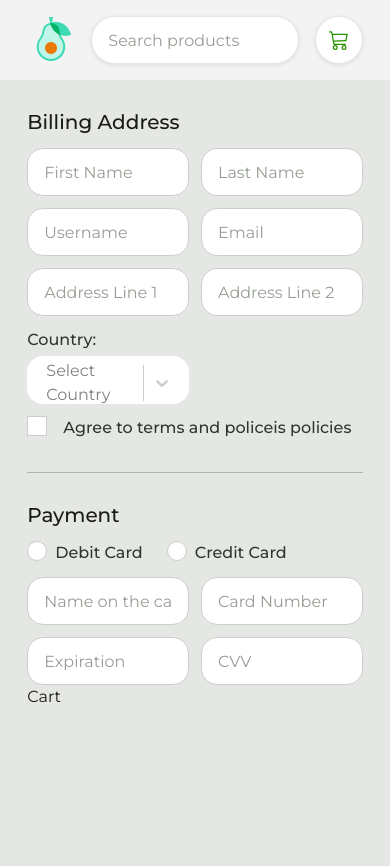
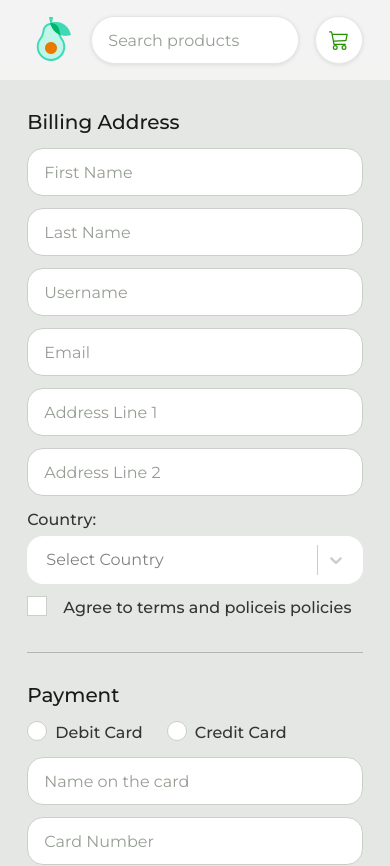
Before and after one commit to rizwanahamadcodes/fruits-ecommerce, a React (Vite) app: page /checkout in a window 390 px wide. Shown: the top 866 px of the page. Before the commit the page ends 844 px from the top, so only its background shows below. Built offline with nearby package versions, Linux system fonts and the light colour scheme.

Commit message:
made the payment and billing forms responsive

```diff
--- a/src/pages/Checkout.tsx
+++ b/src/pages/Checkout.tsx
@@ -52,7 +52,7 @@ const Input = (props: InputProps) => {
 
 const BillingForm = () => {
     return (
-        <form className="grid grid-cols-2 gap-0.75">
+        <form className="grid grid-cols-1 sm:grid-cols-2 gap-0.75">
             <Input placeholder="First Name" type="text" />
             <Input placeholder="Last Name" type="text" />
             <Input placeholder="Username" type="text" />
@@ -60,7 +60,7 @@ const BillingForm = () => {
             <Input placeholder="Address Line 1" type="text" />
             <Input placeholder="Address Line 2" type="text" />
             <SelectCountry className="" />
-            <div className="relative flex gap-1 col-span-2">
+            <div className="relative flex gap-1 cols-span-1 sm:col-span-2">
                 <input
                     id="agreedToTerms"
                     type="checkbox"
@@ -151,8 +151,8 @@ const OptionWithIcon = (props: OptionProps<OptionType>) => {
 };
 const PaymentForm = () => {
     return (
-        <form className="grid grid-cols-2 gap-0.75">
-            <div className="flex gap-1.5 col-span-2">
+        <form className="grid grid-cols-1 sm:grid-cols-2 gap-0.75">
+            <div className="flex gap-1.5 col-span-1 sm:col-span-2">
                 <span className="flex gap-0.5">
                     <input
                         name="paymentMethod"
```
